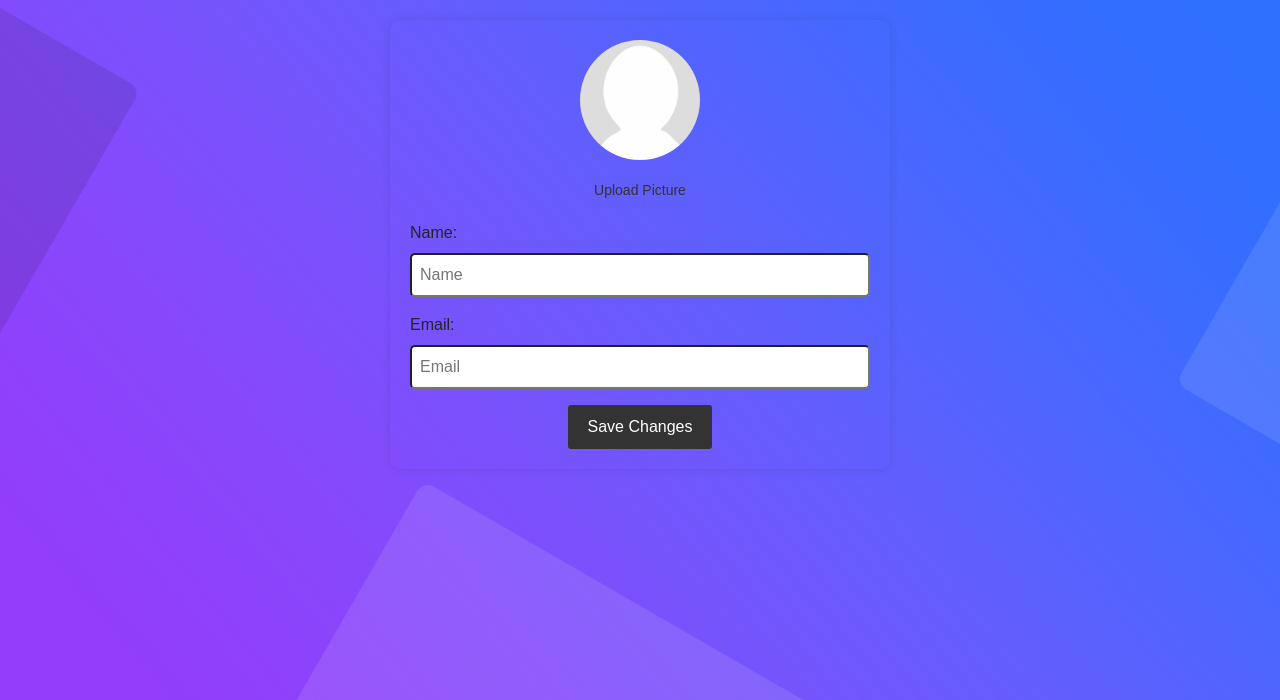
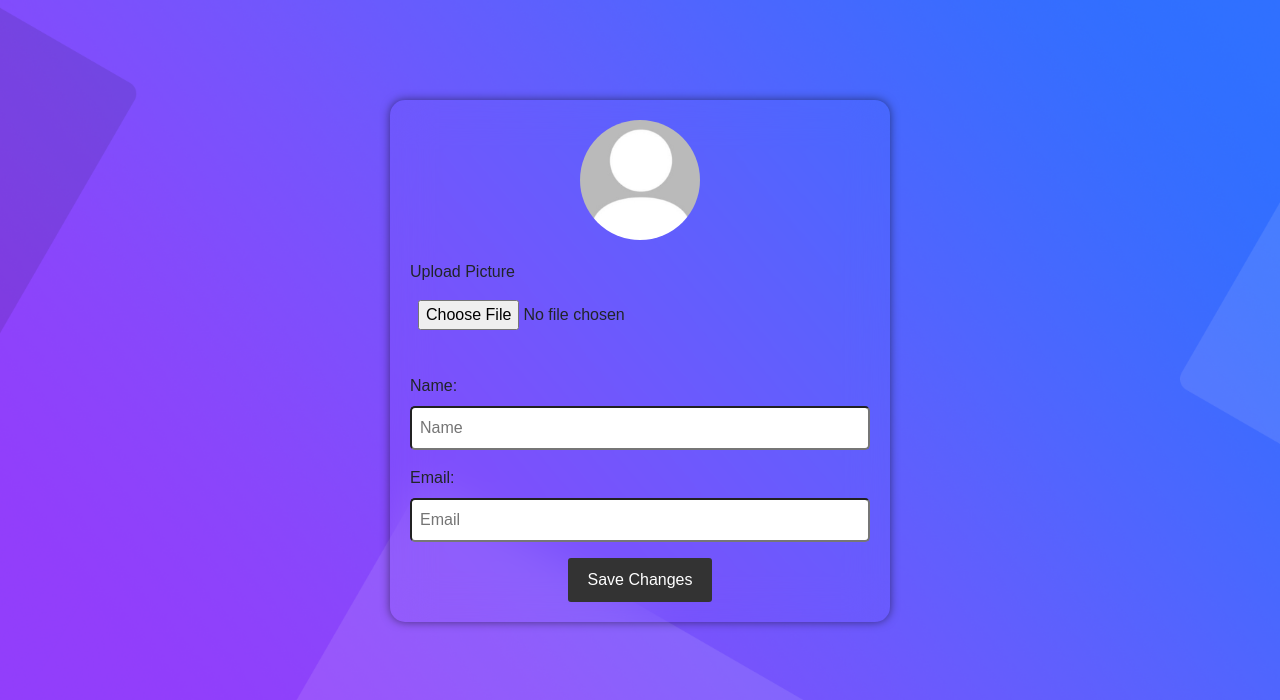
Before and after one commit to oimahawong/BrainBit_DatingApp, a Flask app: template templates/profile.html in a window 1280 px wide. Shown: the part 100-800 px from the top of the page. Run offline with Flask 3, Linux system fonts and the light colour scheme; the template is opened without the code that fills it, so the values that code supplies are empty; parts of the project's set-up code (start-up, migrations or seed data) failed here and were passed over.

Commit message:
Upload picture using Javascritp

```diff
--- a/static/css/profile.css
+++ b/static/css/profile.css
@@ -41,6 +41,10 @@ body {
     height: 65px;
     padding: -30px;
 }
+
+/* Profile Section*/
+
+
 .login-container a {
     display: block;
     color:white;
@@ -51,16 +55,16 @@ body {
     border-radius: 10px;
 }
 
-/* Edit User Profile */
-
-
 .container {
+    margin-top: 100px;
     max-width: 500px;
-    margin: 20px auto;
     background-color:transparent;
     padding: 20px;
-    border-radius: 10px;
-    box-shadow: 0 0 10px rgba(0, 0, 0, 0.1);
+    border-radius: 15px;
+    box-shadow: 0 0 10px rgba(0, 0, 0, 0.5);
+    border: 2px solid rgba(255, 255, 255, alpha.5);
+    backdrop-filter: blur(20px);
+
 }
 
 .container button {
--- a/templates/profile.html
+++ b/templates/profile.html
@@ -31,9 +31,11 @@
     <div class="container">
         <div class="profile-picture-container">
          <div class="profile-picture">
-                <img src="../static/images/avatar_placeholder.png" alt="profile-picture">
+                <img src="../static/images/avatar_placeholder1.jpg" alt="profile-picture" id = "profilePic">
                 </div>
-                <div class="upload-text"> Upload Picture</div>
+               <!-- <div class="upload-text"> Upload Picture</div> -->
+               <label for="input-file">Upload Picture</label>
+               <input type="file" accept="image/jpg, image/png, image/jpeg" id="input-file" id="input-file">
          </div>
         <form id="editProfileForm">
             <label for="fullName">Name:</label>
@@ -48,7 +50,12 @@
     </div>
 
  <script>
-    //for Javascript
+    let profile_Pic = document.getElementById("profilePic");
+    let inputFile = document.getElementById("input-file");
+
+    inputFile.onchange = function(){
+        profile_Pic.src = URL.createObjectURL(inputFile.files[0]);
+    }
 
  </script>
 
```
Also changed, not shown: static/images/avatar_placeholder1.jpg (added), 3 other files.
